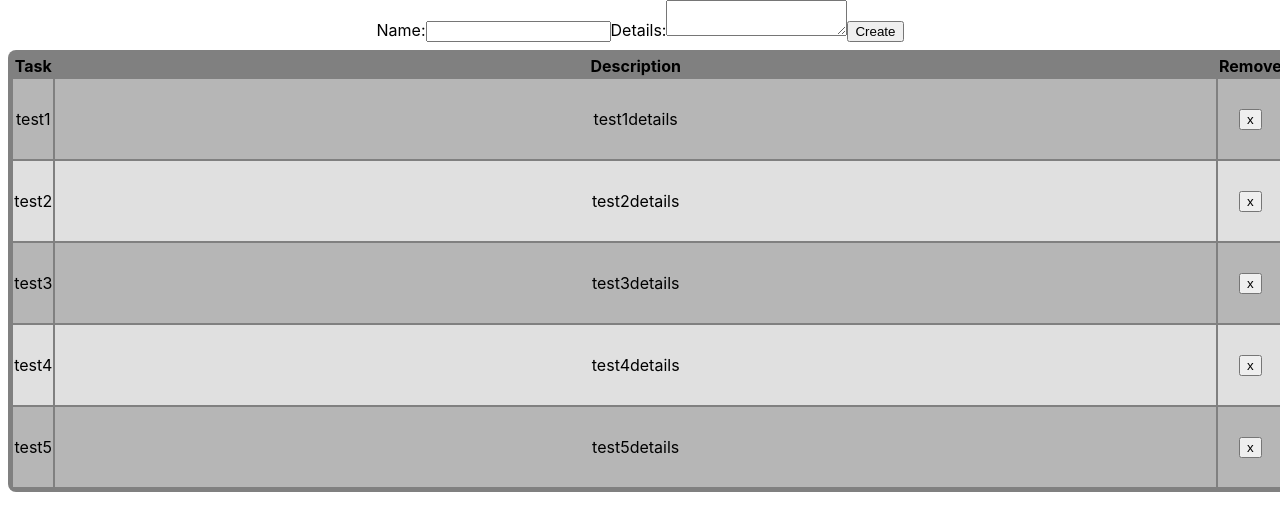
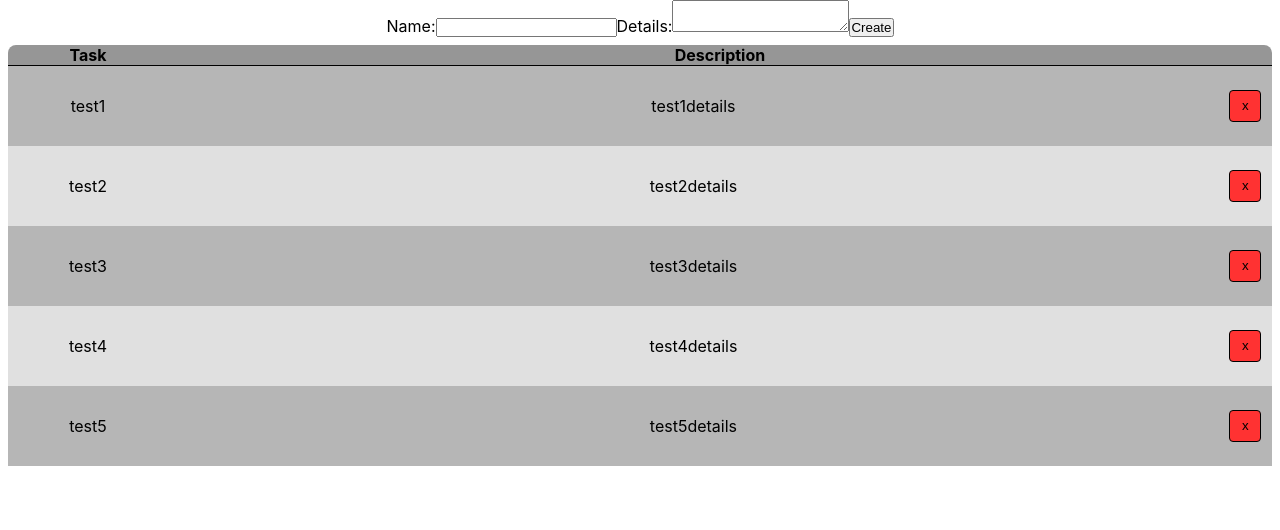
Before and after one commit to halmass822/reactodo, a React (Create React App) app: page / in a window 1280 px wide. Shown: the top 530 px of the page. Built offline with nearby package versions, Linux system fonts and the light colour scheme.

Commit message:
table styling complete

```diff
--- a/src/App.css
+++ b/src/App.css
@@ -2,30 +2,8 @@
   text-align: center;
 }
 
-.App-logo {
-  height: 40vmin;
-  pointer-events: none;
+* {
+  padding: 0;
+  margin: 0;
+  box-sizing: border-box;
 }
-
-.App-header {
-  background-color: #282c34;
-  min-height: 100vh;
-  display: flex;
-  flex-direction: column;
-  align-items: center;
-  justify-content: center;
-  font-size: calc(10px + 2vmin);
-  color: white;
-}
-
-.App-link {
-  color: #61dafb;
-}
-
-.heart {
-  color: #ff0000;
-}
-
-.small {
-  font-size: 0.75rem;
-}
--- a/src/components/Task/Task.js
+++ b/src/components/Task/Task.js
@@ -1,8 +1,8 @@
 export default function Task(props) {
     return <tr className="taskRow">
-    <td>{props.taskInfo.taskName}</td>
+    <td className="taskName">{props.taskInfo.taskName}</td>
     <td>{props.taskInfo.taskDetails}</td>
-    <td>
+    <td className="removeTaskButtonTd">
         <button onClick={() => props.removeTask(props.taskInfo.taskId)}>x</button>
     </td>
 </tr>
--- a/src/components/TasksDisplay/TasksDisplay.css
+++ b/src/components/TasksDisplay/TasksDisplay.css
@@ -1,9 +1,13 @@
+.TasksDisplayContainer {
+    margin: 0.5rem;
+}
+
 .tasksTable {
-    background-color: grey;
+    background-color: rgb(150, 150, 150);
     border-radius: 0.5rem;
-    margin: 0.5rem;
     padding: 0.2rem;
     width: 100%;
+    border-collapse: collapse
 }
 
 .tasksTable thead {
@@ -16,22 +20,32 @@
     height: 5rem;
 }
 
-.tasksTable td {
-    text-wrap: wrap;
-}
-
 .tasksTable tbody tr:nth-child(odd) {
     background-color: rgb(182, 182, 182);
 }
 
-.tasksDisplayHeader1 {
+.tasksTable td{
+    padding: 0.66rem;
+}
+
+.taskName {
     width: 10rem;
 }
 
-.tasksDisplayHeader2 {
-    width: 100%;
+.removeTaskButtonTd {
+    width: 2rem;
 }
 
-.tasksDisplayHeader3 {
-    width: 3rem;
+.removeTaskButtonTd button{
+    width: 2rem;
+    height: 2rem;
+    background-color: rgb(255, 50, 50);
+    transition: background-color 0.1s;
+    border: 1.5px solid black;
+    border-radius: 0.25rem;
 }
+
+.removeTaskButtonTd button:hover {
+    background-color: rgb(255, 104, 104);
+    cursor: pointer;
+}
--- a/src/components/TasksDisplay/TasksDisplay.js
+++ b/src/components/TasksDisplay/TasksDisplay.js
@@ -7,8 +7,7 @@ export default function TasksDisplay(props) {
             <thead>
                 <tr>
                     <th className="tasksDisplayHeader1">Task</th>
-                    <th className="tasksDisplayHeader2">Description</th>
-                    <th className="tasksDisplayHeader3">Remove</th>
+                    <th className="tasksDisplayHeader2" colspan="2">Description</th>
                 </tr>
             </thead>
             <tbody>
```
